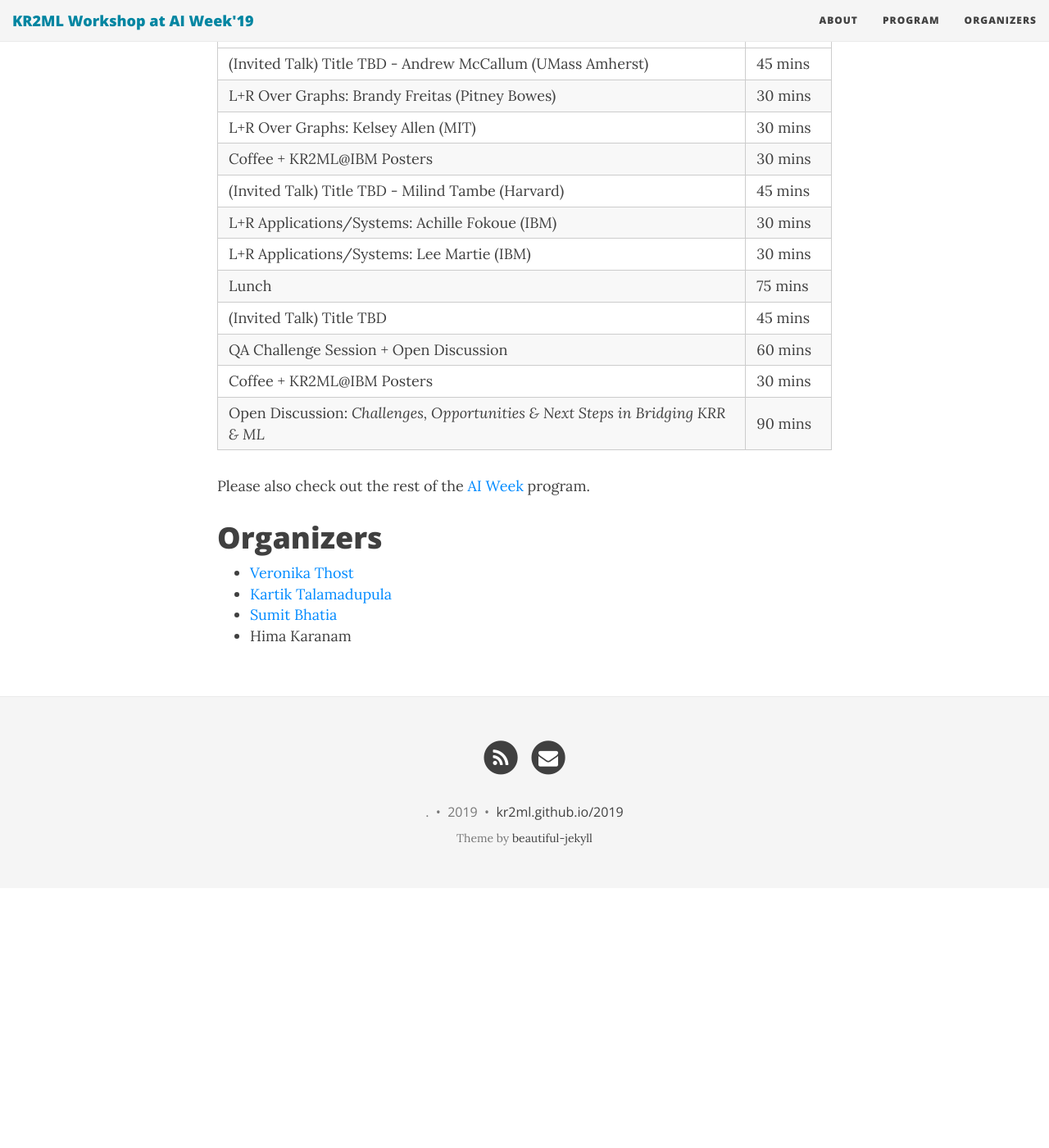
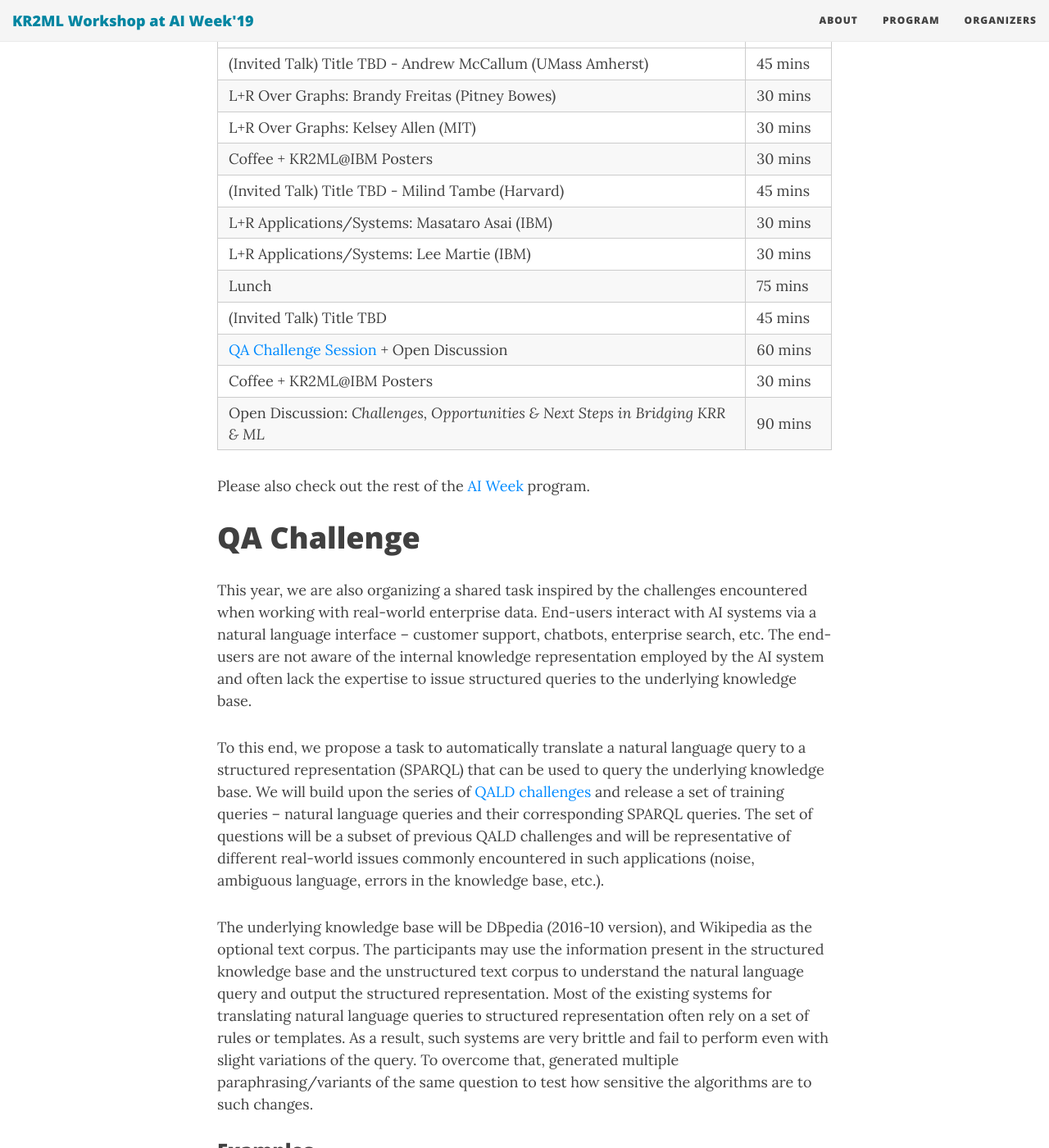
Before and after one commit to kr2ml/ibm-2019, a Jekyll site: the page built from index.md, in a window 1280 px wide and 1400 px high, scrolled down 911 px. Shown: the whole window at 82% size. Built offline with Jekyll 4.4.1, drawn with Linux system fonts in a browser that asks for light colours; nearby versions of some CDN libraries; before the commit the page ends 1994 px from its top, so only the background shows below that; some of the changed text lies outside the part shown.

Commit message:
KRT: Added challenge description to Index

```diff
--- a/index.md
+++ b/index.md
@@ -11,7 +11,7 @@ use-site-title: true
 
 Machine learning (ML) has seen a tremendous amount of recent success, and has been applied in a variety of applications. However, some of these methods come with several drawbacks, such as the need for large amounts of training data, and the lack of explainability and verifiability of the results. In many domains, there is structured knowledge (e.g., from electronic health records, laws, clinical guidelines, or common sense knowledge) which can be leveraged for reasoning in an informed way (i.e., including the information encoded in the knowledge representation itself) in order to obtain high quality answers. Symbolic approaches for knowledge representation and reasoning (KR) are less prominent today - mainly due to their lack of scalability - but their strength lies in the verifiable and interpretable reasoning that can be accomplished. This workshop aims at the intersection of these two sub-fields of AI, and hopes to shine a light on the synergies that exist between KR and ML.
 
-# Tentative Schedule:
+# Tentative Schedule
 
 
 | Event                                          | Duration |
@@ -21,18 +21,61 @@ Machine learning (ML) has seen a tremendous amount of recent success, and has be
 | L+R Over Graphs: Kelsey Allen (MIT)            | 30 mins  |
 | Coffee + KR2ML@IBM Posters                     | 30 mins  |
 | (Invited Talk) Title TBD - Milind Tambe (Harvard)             | 45 mins  |
-| L+R Applications/Systems: Achille Fokoue (IBM) | 30 mins  |
+| L+R Applications/Systems: Masataro Asai (IBM) | 30 mins  |
 | L+R Applications/Systems: Lee Martie (IBM)     | 30 mins  |
 | Lunch                                          | 75 mins  |
 | (Invited Talk) Title TBD                       | 45 mins  |
-| QA Challenge Session + Open Discussion         | 60 mins  |
+| [QA Challenge Session](#qa-challenge-session) + Open Discussion         | 60 mins  |
 | Coffee + KR2ML@IBM Posters                     | 30 mins  |
 | Open Discussion: *Challenges, Opportunities & Next Steps in Bridging KRR & ML*                                | 90 mins|
 
 Please also check out the rest of the [AI Week](https://ibm.biz/ai-research-week) program.
 
 
-# Organizers
+# <a name="qa-chalenge-session"></a>QA Challenge
+
+This year, we are also organizing a shared task inspired by the challenges encountered when working with real-world enterprise data. End-users interact with AI systems via a natural language interface -- customer support, chatbots, enterprise search, etc. The end-users are not aware of the internal knowledge representation employed by the  AI  system and often lack the expertise to issue structured queries to the underlying knowledge base.
+
+To this end, we propose a task to automatically translate a natural language query to a structured representation (SPARQL) that can be used to query the underlying knowledge base.
+We will build upon the series of [QALD challenges](http://qald.aksw.org/) and release a set of training queries -- natural language queries and their corresponding SPARQL queries. The set of questions will be a subset of previous QALD challenges and will be representative of different real-world issues commonly encountered in such applications (noise, ambiguous language, errors in the knowledge base,  etc.).
+
+The underlying knowledge base will be DBpedia (2016-10 version), and Wikipedia as the optional text corpus. The participants may use the information present in the structured knowledge base and the unstructured text corpus to understand the natural language query and output the structured representation.  Most of the existing systems for translating natural language queries to structured representation often rely on a set of rules or templates. As a result, such systems are very brittle and fail to perform even with slight variations of the query. To overcome that, generated multiple paraphrasing/variants of the same question to test how sensitive the algorithms are to such changes.
+
+### Examples
+
+Q1:  Give me the currency of China.
+
+Q1a: What is the name of currency used in China?
+
+Q2:  When did Latvia join the EU?
+
+Q2a: When did Latvia become part of the EU?
+
+### Training Data
+
+The training data is available for download now.
+
+There are 5 tab separated columns in the file:
+
+ID: question id
+
+Original Question : original text of the question
+
+Paraphrasing 1  : paraphrasing of the questions by annotator 1
+
+Paraphrasing 2  : paraphrasing of the questions by annotator 2
+
+SPARQL Query    : SPARQL query for the original question
+
+### Test Data
+
+Test Data will be released on 30th August, 2019.
+
+The systems will be evaluated based on the accuracy of retrieved answers via the generated structured representations. Participants should report their train and test accuracies in their presentations/posters during the workshop.
+
+
+
+# Workshop Organizers
 
 - [Veronika Thost](https://researcher.watson.ibm.com/researcher/view.php?person=ibm-Veronika.Thost)
 - [Kartik Talamadupula](http://www.ktalamad.com/)
```
